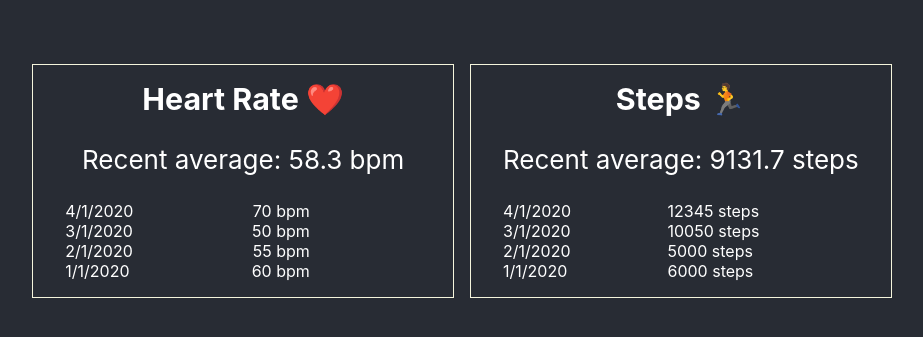
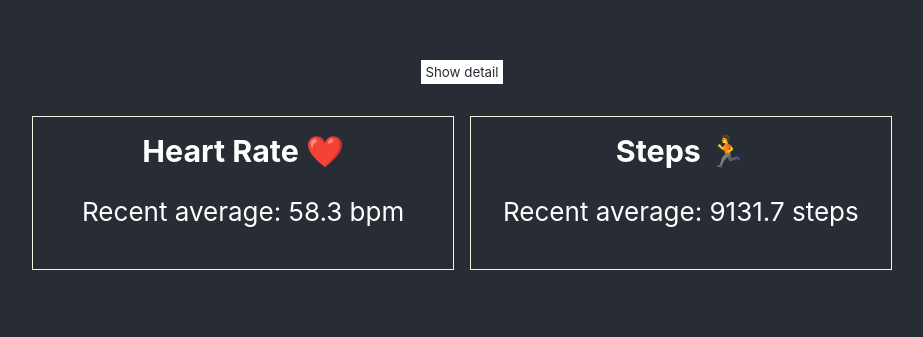
Before and after one commit to alexdunae/hp, a React (Create React App) app: page / in a window 1280 px wide. Shown: the part 219-556 px from the top of the page, without its empty margins (178-1101 px from the left). Built offline with nearby package versions, Linux system fonts and the light colour scheme.

Commit message:
Add summary/detail state

```diff
--- a/src/App.js
+++ b/src/App.js
@@ -1,4 +1,5 @@
 import './App.css';
+import React, { useState } from 'react'
 import StatsBox from './StatsBox'
 
 // Note: passing in integers, not dates, to simplify comparison
@@ -21,12 +22,28 @@ const STEP_MEASUREMENTS = [
 
 
 function App() {
+  // const showSummary = true;
+  const [showSummary, setShowSummary] = useState(true);
+
+  const summaryToggleLabel = showSummary ? 'Show detail' : 'Show summary';
+
+  // this is a React.SyntheticEvent - a wrapper that tidies up all the differences between different browsers
+  // you can use it as if it was a regular mouse event
+  // you can access event.nativeEvent if you really need to
+  // see https://reactjs.org/docs/events.html for more
+  const toggleSummary = (event) => {
+    event.preventDefault();
+    setShowSummary(!showSummary);
+  }
+
   return (
     <div className="App">
       <header className="App-header">
+
+      <button onClick={toggleSummary} className='button-link'>{summaryToggleLabel}</button>
         <div className="stats-boxes">
-        <StatsBox measurements={HEART_RATE_MEASUREMENTS} units='bpm' label='Heart Rate ❤️'/>
-        <StatsBox measurements={STEP_MEASUREMENTS} units='steps' label='Steps 🏃'/>
+          <StatsBox measurements={HEART_RATE_MEASUREMENTS} units='bpm' label='Heart Rate ❤️' showSummary={showSummary}/>
+          <StatsBox measurements={STEP_MEASUREMENTS} units='steps' label='Steps 🏃' showSummary={showSummary} />
         </div>
       </header>
     </div>
--- a/src/StatsBox.js
+++ b/src/StatsBox.js
@@ -29,6 +29,7 @@ function StatsBox(props) {
     const measurements = props.measurements || [];
     const label = props.label;
     const units = props.units;
+    const showSummary = !!props.showSummary;
 
     if (measurements.length < 1) {
         return (
@@ -38,8 +39,18 @@ function StatsBox(props) {
         )
     }
 
-    // sort oldest to newest
-    // ack, sort is not immutable...
+    // there are lots of ways we could have handled the summary vs detail state
+    // in order to DRY-up the code; we chose this for simplicity
+    if (showSummary) {
+        return (
+            <div className="stats-box">
+                <h3>{label}</h3>
+                <p className='stats-summary'>
+                    Recent average: {recentAverage(measurements, units)}
+                </p>
+            </div>
+        )
+    }
     const dataPoints = measurements.slice(0, DISPLAY_COUNT).map(measurement => {
         return (
         <li className="stats-measurement" key={measurement.timestamp}>
@@ -52,12 +63,9 @@ function StatsBox(props) {
     return (
         <div className="stats-box">
             <h3>{label}</h3>
-            <p className='stats-summary'>
-                Recent average: {recentAverage(measurements, units)}
-            </p>
             <ul className='stats-measurements'>
-        {dataPoints}
-        </ul>
+                {dataPoints}
+            </ul>
         </div>
     )
 }
--- a/src/index.css
+++ b/src/index.css
@@ -1,13 +1,29 @@
+:root {
+  --body-font-family: -apple-system, BlinkMacSystemFont, 'Segoe UI', 'Roboto', 'Oxygen',
+  'Ubuntu', 'Cantarell', 'Fira Sans', 'Droid Sans', 'Helvetica Neue',
+  sans-serif;
+}
+
 body {
   margin: 0;
-  font-family: -apple-system, BlinkMacSystemFont, 'Segoe UI', 'Roboto', 'Oxygen',
-    'Ubuntu', 'Cantarell', 'Fira Sans', 'Droid Sans', 'Helvetica Neue',
-    sans-serif;
+  font-family: var(--body-font-family);
   -webkit-font-smoothing: antialiased;
   -moz-osx-font-smoothing: grayscale;
 }
+
+
 
 code {
   font-family: source-code-pro, Menlo, Monaco, Consolas, 'Courier New',
     monospace;
 }
+
+.button-link {
+  outline: none;
+  background-color: white;
+  color: #282c34;
+  border: 0;
+  padding: 0.25rem;
+  font-family: var(--body-font-family);
+  cursor: pointer;
+}
```
